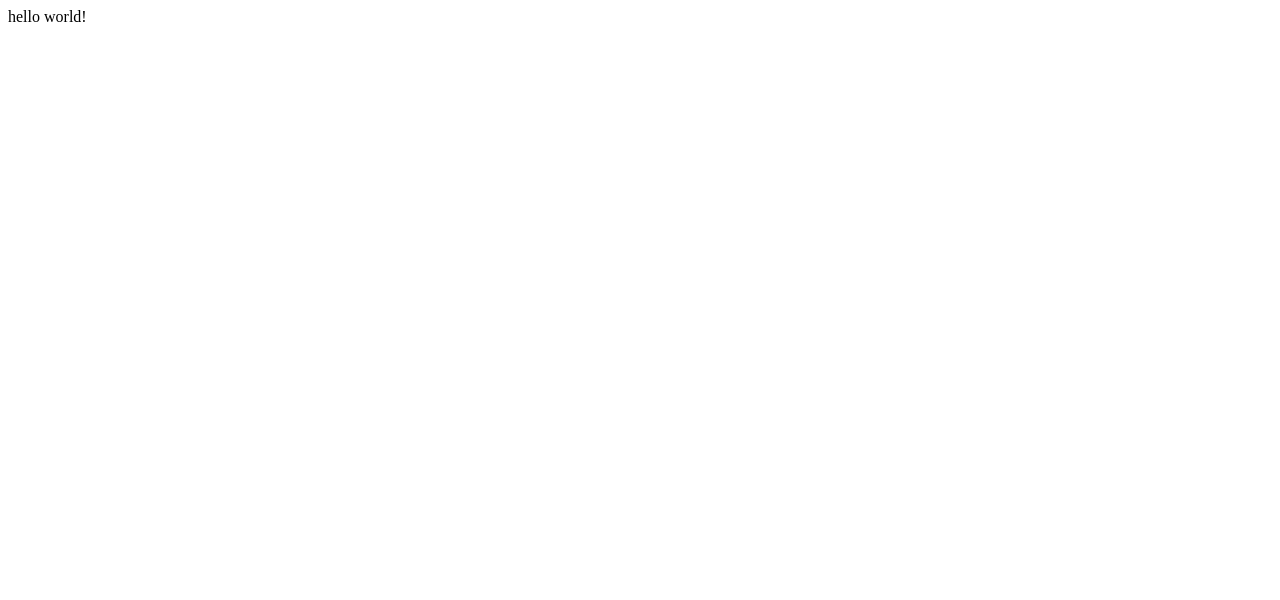
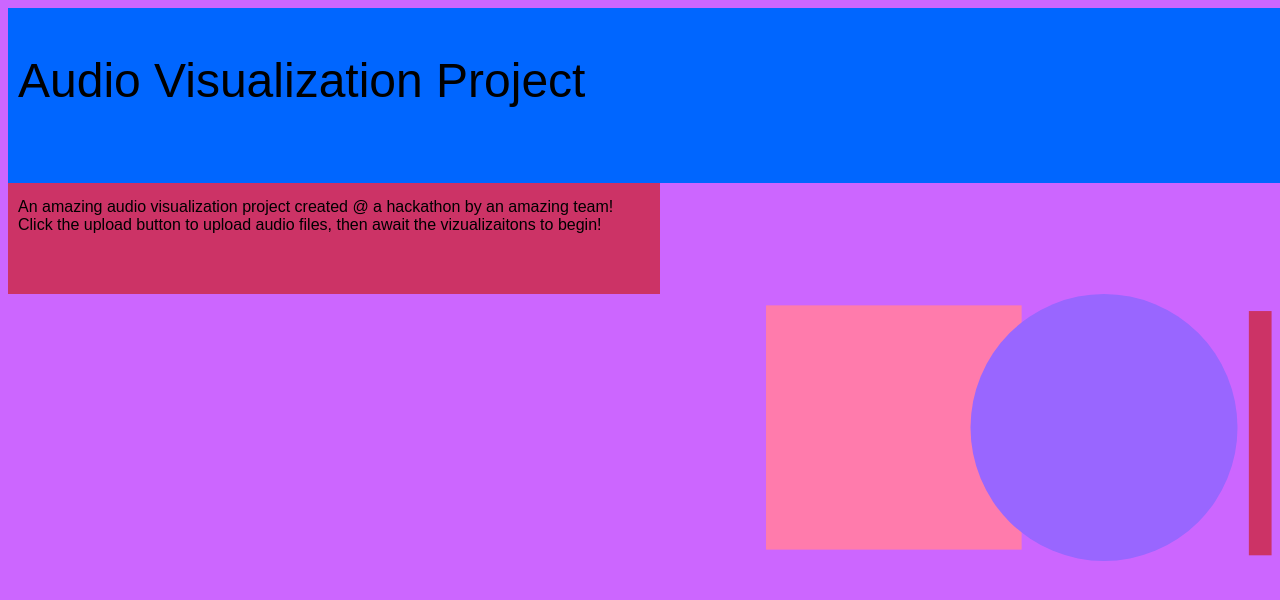
Before and after one commit to ahalyasanjiv/musicVisualization, a plain HTML site: page index.html in a window 1280 px wide. Drawn offline with nearby package versions, Linux system fonts and the light colour scheme.

Commit message:
hmtl css raw styling

```diff
--- a/index.html
+++ b/index.html
@@ -12,9 +12,32 @@
 
 </head>
 <body>
-    <div id="Content">
-       hello world!
-    </div>
+
+  <nav id="fig">Audio Visualization Project</nav>
+
+ <div id="des">
+
+   <section id="intro">
+    <article>
+      An amazing audio visualization project created @ a hackathon by an amazing
+      team! Click the upload button to upload audio files, then await the
+      vizualizaitons to begin!
+
+    </article>
+
+   </section>
+
+
+   <section id="visual">
+    <svg id="Layer_1" data-name="Layer 1" xmlns="http://www.w3.org/2000/svg" viewBox="0 0 89 47"><defs><style>.cls-1{fill:#ff7bac;}.cls-2{fill:#96f;}.cls-3{fill:#c36;}</style></defs><title>visual</title><rect class="cls-1" y="2" width="45" height="43"/><circle class="cls-2" cx="59.5" cy="23.5" r="23.5"/><rect class="cls-3" x="85" y="3" width="4" height="43"/></svg>
+
+   </section>
+
+
+ </div>
+
+
+
 
     <script id="ToneCode">
         var synth = new Tone.Synth().toMaster();
--- a/style.css
+++ b/style.css
@@ -1,3 +1,5 @@
-div {
-
-}
+body{background:#CC66FF;}
+#fig{ width: 100%; height: 90px; background: #0066FF; font-size: 3em; font-family: sans-serif; padding: 45px 10px 40px 10px;}
+#intro{width: 50%; background:#CC3366; padding: 15px 10px 60px 10px; font-family: sans-serif;}
+#visual {width: 40%; float:right;}
+#hi{padding-bottom: 25px;}
```
